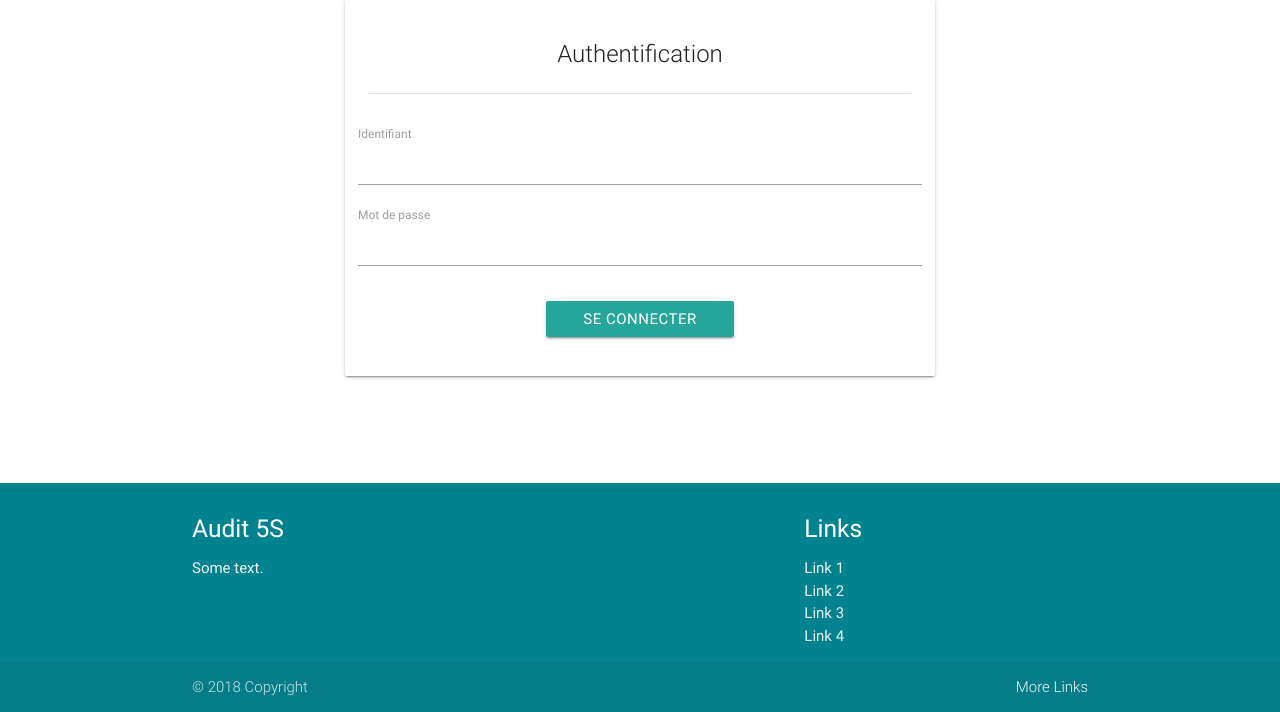
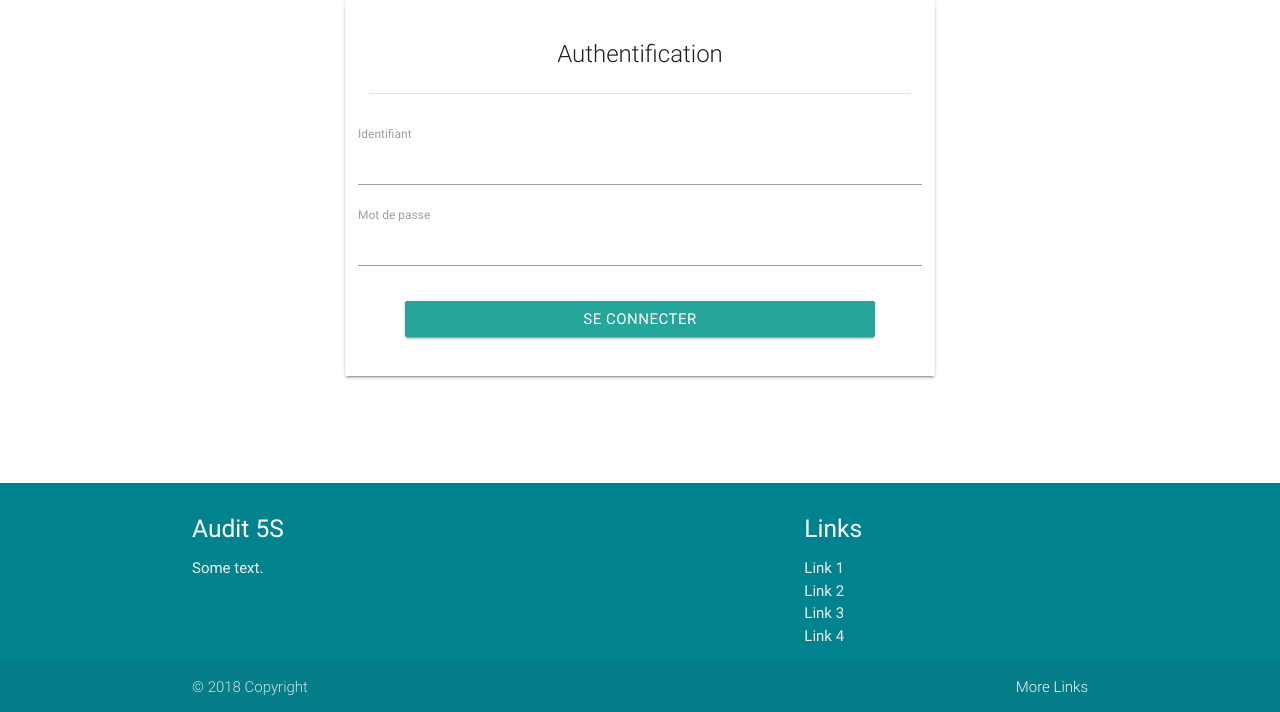
Before and after one commit to h3llf0rl1ife/PyAudit_flask, a Python web app: template templates/login.html in a window 1280 px wide. Shown: the part 88-800 px from the top of the page. Run offline with Jinja, Linux system fonts and the light colour scheme; the template is opened without the code that fills it, so the values that code supplies are empty.

Commit message:
Fix button width

```diff
--- a/templates/login.html
+++ b/templates/login.html
@@ -37,8 +37,7 @@
                 {% endif %}
               {% endwith %}
               <div class="row section">
-                <div class="col s4"></div>
-                <button class="btn waves-effect waves-light col s4" type="submit" name="login">Se connecter</button>
+                <button class="btn waves-effect waves-light col s10 offset-s1" type="submit" name="login">Se connecter</button>
               </div>
             </form>
           </div>
```
